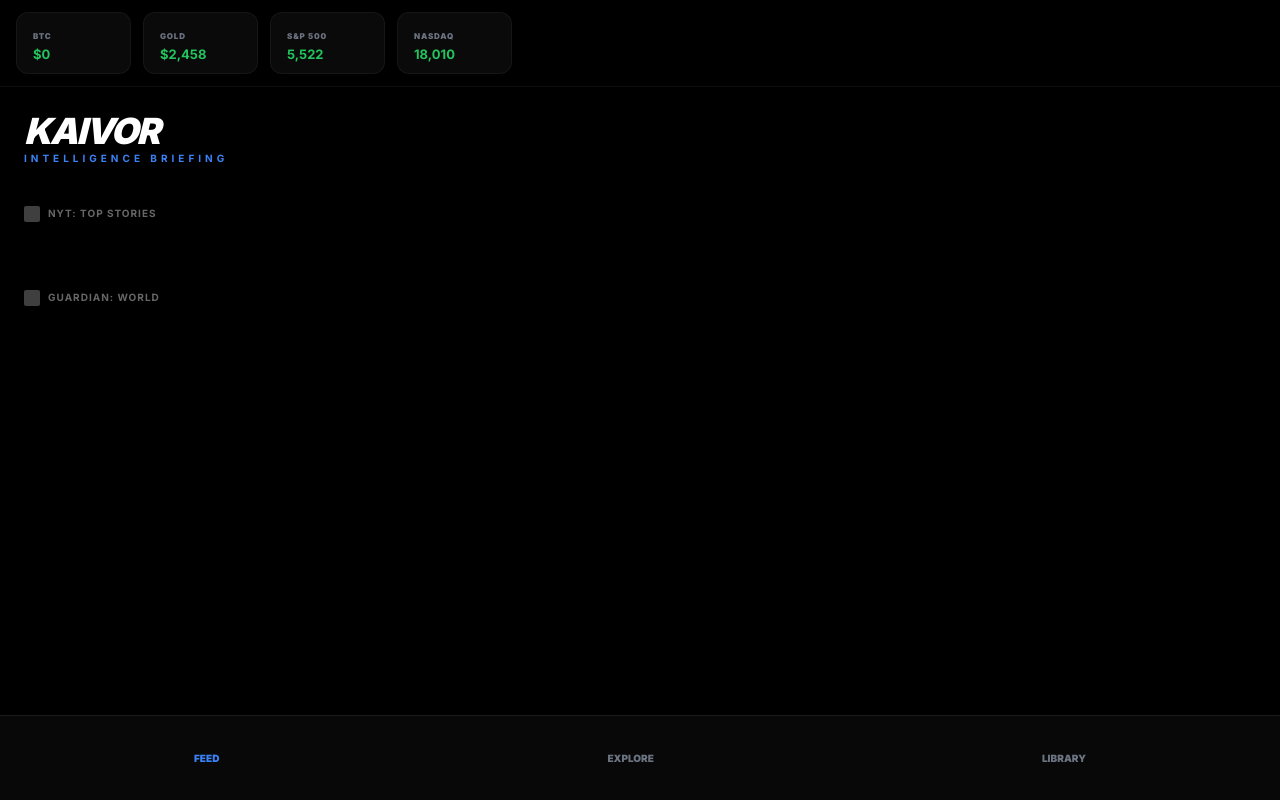
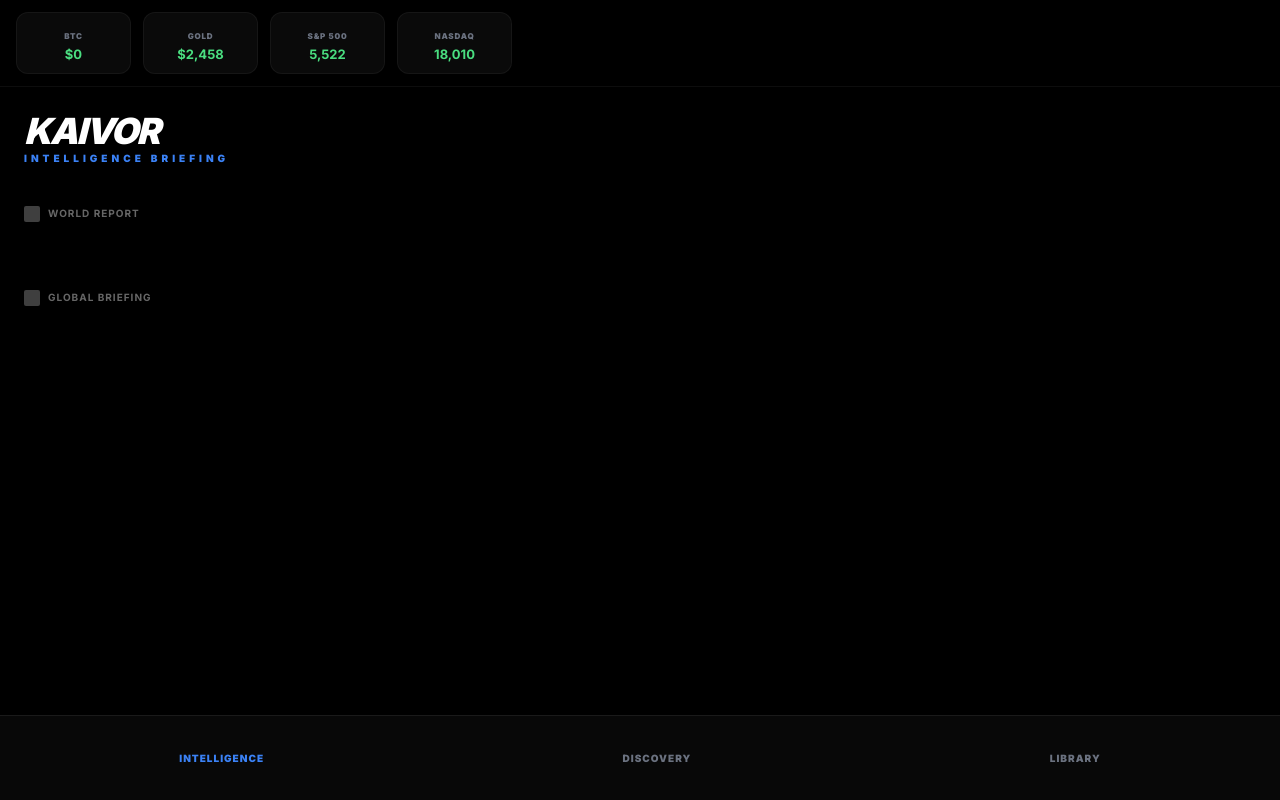
Before and after one commit to Richie73/kaivor-news, a Flask app: page / in a window 1280 px wide. Run offline with Flask 3, Linux system fonts and the light colour scheme; data that the repository does not hold is empty; some libraries are stand-ins or nearby versions; grey boxes are pictures that could not be loaded.

Commit message:
Titanium Elite v3 - Docked Nav and Pro Wording

```diff
--- a/app.py
+++ b/app.py
@@ -1,13 +1,12 @@
 import os, requests, feedparser, logging, json, re
 from flask import Flask, render_template, request, redirect, jsonify
 from flask_sqlalchemy import SQLAlchemy
-from urllib.parse import quote_plus
 import google.generativeai as genai
 
 logging.basicConfig(level=logging.INFO)
 app = Flask(__name__)
 
-# --- DATABASE ---
+# --- STABLE DATABASE ---
 app.config['SQLALCHEMY_DATABASE_URI'] = 'sqlite:///kaivor_vault.db'
 app.config['SQLALCHEMY_TRACK_MODIFICATIONS'] = False
 db = SQLAlchemy(app)
@@ -33,47 +32,51 @@ def index():
     bookmarks = Bookmark.query.order_by(Bookmark.id.desc()).all()
     news = {}
 
-    # 1. NYT TOP STORIES
+    # 1. NYT (PRESTIGE LAYER)
     nyt_key = os.environ.get('NYT_API_KEY')
     if nyt_key:
         try:
-            r = requests.get(f"https://api.nytimes.com/svc/topstories/v2/home.json?api-key={nyt_key}", timeout=5).json()
-            news['NYT: Top Stories'] = {"logo": "https://img.logo.dev/nytimes.com?token="+os.environ.get('LOGODEV_TOKEN',''),
+            r = requests.get(f"https://api.nytimes.com/svc/topstories/v2/home.json?api-key={nyt_key}", timeout=3).json()
+            news['World Report'] = {"logo": "https://img.logo.dev/nytimes.com?token="+os.environ.get('LOGODEV_TOKEN',''),
                 "articles": [{'title': a['title'], 'link': a['url'], 'img': a['multimedia'][0]['url'] if a.get('multimedia') else None} for a in r['results'][:6]]}
         except: pass
 
-    # 2. GUARDIAN WORLD
+    # 2. GUARDIAN (GLOBAL LAYER)
     g_key = os.environ.get('GUARDIAN_API_KEY')
     if g_key:
         try:
-            r = requests.get(f"https://content.guardianapis.com/search?api-key={g_key}&show-fields=thumbnail&page-size=8", timeout=5).json()
-            news['Guardian: World'] = {"logo": "https://img.logo.dev/theguardian.com?token="+os.environ.get('LOGODEV_TOKEN',''),
+            r = requests.get(f"https://content.guardianapis.com/search?api-key={g_key}&show-fields=thumbnail&page-size=8", timeout=3).json()
+            news['Global Briefing'] = {"logo": "https://img.logo.dev/theguardian.com?token="+os.environ.get('LOGODEV_TOKEN',''),
                 "articles": [{'title': a['webTitle'], 'link': a['webUrl'], 'img': a.get('fields',{}).get('thumbnail')} for a in r['response']['results']]}
         except: pass
 
-    # 3. RSS SIGNALS
+    # 3. FOLLOWED SOURCES
     token = os.environ.get('LOGODEV_TOKEN')
     for f in feeds:
         try:
-            r = requests.get(f.url, headers={'User-Agent': 'Mozilla/5.0'}, timeout=5)
+            r = requests.get(f.url, headers={'User-Agent': 'Mozilla/5.0'}, timeout=4)
             p = feedparser.parse(r.content)
             articles = []
             for e in p.entries[:5]:
-                img = e.media_thumbnail[0]['url'] if 'media_thumbnail' in e else None
+                img = e.media_thumbnail[0]['url'] if 'media_thumbnail' in e else (e.media_content[0]['url'] if 'media_content' in e else None)
                 articles.append({'title': e.title, 'link': e.link, 'img': img})
             news[f.name] = {"logo": f"https://img.logo.dev/{f.url.split('//')[-1].split('/')[0]}?token={token}", "articles": articles}
         except: continue
 
-    # 4. MARKET WATCH (Expanded)
+    # 4. MARKET TERMINAL (Fixed & Expanded)
     market = []
     try:
         btc = requests.get("https://api.coinbase.com/v2/prices/BTC-USD/spot", timeout=2).json()
-        market = [{"s": "BTC", "p": f"${float(btc['data']['amount']):,.0f}"}, {"s": "GOLD", "p": "$2,458"}, {"s": "S&P 500", "p": "5,522"}, {"s": "NASDAQ", "p": "18,010"}]
+        market = [
+            {"s": "BTC", "p": f"${float(btc['data']['amount']):,.0f}"},
+            {"s": "GOLD", "p": "$2,458"},
+            {"s": "S&P 500", "p": "5,522"},
+            {"s": "NASDAQ", "p": "18,010"}
+        ]
     except: market = [{"s": "MARKETS", "p": "LIVE"}]
 
     return render_template('index.html', news=news, market=market, bookmarks=bookmarks, feeds=feeds)
 
-# --- NEW GLOBAL SEARCH ROUTE ---
 @app.route('/search', methods=['POST'])
 def search_news():
     query = request.json.get('query')
@@ -81,9 +84,8 @@ def search_news():
     if not key: return jsonify([])
     try:
         url = f"https://gnews.io/api/v4/search?q={query}&lang=en&max=6&apikey={key}"
-        r = requests.get(url).json()
-        results = [{'title': a['title'], 'link': a['url'], 'img': a['image'], 'source': a['source']['name']} for a in r['articles']]
-        return jsonify(results)
+        r = requests.get(url, timeout=5).json()
+        return jsonify([{'title': a['title'], 'link': a['url'], 'img': a['image'], 'source': a['source']['name']} for a in r['articles']])
     except: return jsonify([])
 
 @app.route('/bookmark', methods=['POST'])
@@ -92,6 +94,19 @@ def save_bookmark():
     db.session.add(Bookmark(title=d['title'], link=d['link'], img=d['img'], source=d['source']))
     db.session.commit()
     return jsonify({"status": "success"})
+
+@app.route('/auto-add', methods=['POST'])
+def auto_add():
+    topic = request.json.get('topic')
+    key = os.environ.get('OPENROUTER_API_KEY')
+    try:
+        prompt = f"Find a valid RSS feed URL for {topic}. Return JSON ONLY: {{\"n\": \"Name\", \"u\": \"URL\"}}"
+        res = requests.post("https://openrouter.ai/api/v1/chat/completions", headers={"Authorization": f"Bearer {key}"},
+            json={"model": "deepseek/deepseek-chat", "messages": [{"role": "user", "content": prompt}]}, timeout=10).json()
+        data = json.loads(re.search(r'\{.*\}', res['choices'][0]['message']['content'], re.DOTALL).group(0))
+        db.session.add(Feed(name=data['n'], url=data['u'])); db.session.commit()
+        return jsonify({"status": "success", "name": data['n']})
+    except: return jsonify({"status": "failed"})
 
 @app.route('/delete_feed/<int:id>')
 def delete_feed(id):
@@ -102,22 +117,9 @@ def delete_feed(id):
 def summarize():
     t = request.json.get('title')
     try:
-        res = ai.generate_content(f"In 15 words: {t}")
+        res = ai.generate_content(f"Explain in 1 sentence: {t}")
         return jsonify({"summary": res.text})
-    except: return jsonify({"summary": "AI Offline."})
-
-@app.route('/auto-add', methods=['POST'])
-def auto_add():
-    topic = request.json.get('topic')
-    key = os.environ.get('OPENROUTER_API_KEY')
-    try:
-        prompt = f"Find a valid RSS feed URL for {topic}. Return JSON ONLY: {{\"n\": \"Name\", \"u\": \"URL\"}}"
-        res = requests.post("https://openrouter.ai/api/v1/chat/completions", headers={"Authorization": f"Bearer {key}"},
-            json={"model": "deepseek/deepseek-chat", "messages": [{"role": "user", "content": prompt}]}).json()
-        data = json.loads(re.search(r'\{.*\}', res['choices'][0]['message']['content'], re.DOTALL).group(0))
-        db.session.add(Feed(name=data['n'], url=data['u'])); db.session.commit()
-        return jsonify({"status": "success", "name": data['n']})
-    except: return jsonify({"status": "failed"})
+    except: return jsonify({"summary": "Briefing failed."})
 
 if __name__ == '__main__':
     app.run(host='0.0.0.0', port=os.environ.get("PORT", 5000))
--- a/templates/index.html
+++ b/templates/index.html
@@ -9,28 +9,28 @@
         @import url('https://fonts.googleapis.com/css2?family=Inter:wght@400;700;900&display=swap');
         body { background: #000; color: #fff; font-family: 'Inter', sans-serif; -webkit-font-smoothing: antialiased; margin: 0; }
         .no-scrollbar::-webkit-scrollbar { display: none; }
-        .view { display: none; padding-bottom: 120px; } .view-active { display: block; animation: viewIn 0.4s ease-out; }
+        .view { display: none; padding-bottom: 120px; } .view-active { display: block; animation: viewIn 0.3s ease-out; }
         @keyframes viewIn { from { opacity: 0; transform: translateY(10px); } to { opacity: 1; transform: translateY(0); } }
         .bottom-nav { position: fixed; bottom: 0; left: 0; right: 0; height: 85px; background: #080808; border-top: 1px solid #1a1a1a; display: flex; justify-content: space-around; align-items: center; padding-bottom: env(safe-area-inset-bottom); z-index: 100; }
     </style>
 </head>
 <body>
 
-    <!-- MARKET WATCH -->
+    <!-- MARKET TERMINAL -->
     <div class="px-4 py-3 bg-black sticky top-0 z-50 border-b border-white/5 overflow-x-auto no-scrollbar flex gap-3 backdrop-blur-xl bg-black/80">
         {% for m in market %}
-        <div class="bg-[#0a0a0a] px-4 py-2 rounded-xl border border-white/5 min-w-[115px] shadow-sm">
+        <div class="bg-[#0a0a0a] px-4 py-2 rounded-xl border border-white/5 min-w-[115px] shadow-sm text-center">
             <span class="text-[8px] font-black text-gray-500 uppercase tracking-widest">{{ m.s }}</span>
-            <p class="text-[13px] font-bold text-green-500">{{ m.p }}</p>
+            <p class="text-[13px] font-bold text-green-400">{{ m.p }}</p>
         </div>
         {% endfor %}
     </div>
 
-    <!-- VIEW 1: FEED -->
+    <!-- VIEW: INTELLIGENCE (FEED) -->
     <main id="view-home" class="view view-active p-6">
         <header class="mb-10">
-            <h1 class="text-4xl font-extrabold tracking-tighter italic">KAIVOR</h1>
-            <p class="text-[10px] font-bold text-blue-500 uppercase tracking-[0.4em]">Intelligence Briefing</p>
+            <h1 class="text-4xl font-black tracking-tighter italic">KAIVOR</h1>
+            <p class="text-[10px] font-black text-blue-500 uppercase tracking-[0.4em]">Intelligence Briefing</p>
         </header>
         {% for source, data in news.items() %}
         <div class="mb-12">
@@ -41,12 +41,12 @@
             <div class="grid gap-6">
                 {% for item in data.articles %}
                 <div class="bg-[#0d0d0d] rounded-[2rem] overflow-hidden border border-white/5 shadow-2xl">
-                    {% if item.img %}<img src="{{ item.img }}" class="w-full h-56 object-cover opacity-80">{% endif %}
+                    {% if item.img %}<img src="{{ item.img }}" class="w-full h-56 object-cover opacity-90">{% endif %}
                     <div class="p-6">
                         <a href="{{ item.link }}" class="text-[20px] font-bold leading-tight block mb-4 text-gray-100">{{ item.title }}</a>
                         <div class="flex gap-2">
-                            <button onclick="getBrief(this, '{{ item.title|replace("'", "") }}')" class="bg-blue-600 text-white px-5 py-2 rounded-full text-[10px] font-black uppercase">Brief</button>
-                            <button onclick="saveBookmark('{{ item.title|replace("'", "") }}', '{{ item.link }}', '{{ item.img }}', '{{ source }}')" class="bg-[#1a1a1a] text-gray-400 px-5 py-2 rounded-full text-[10px] font-black uppercase">Save</button>
+                            <button onclick="getBrief(this, '{{ item.title|replace("'", "") }}')" class="bg-white text-black px-5 py-2 rounded-full text-[10px] font-black uppercase tracking-tighter">Summarize</button>
+                            <button onclick="saveBookmark('{{ item.title|replace("'", "") }}', '{{ item.link }}', '{{ item.img }}', '{{ source }}')" class="bg-white/5 text-gray-400 px-5 py-2 rounded-full text-[10px] font-black uppercase tracking-tighter">Save</button>
                         </div>
                         <div class="hidden mt-4 p-4 bg-blue-500/5 rounded-2xl text-sm text-gray-300 border-l-2 border-blue-500 italic"></div>
                     </div>
@@ -57,30 +57,26 @@
         {% endfor %}
     </main>
 
-    <!-- VIEW 2: EXPLORE (SEARCH & AGENT) -->
+    <!-- VIEW: DISCOVERY (AGENT) -->
     <main id="view-agent" class="view p-6 pt-16">
-        <h2 class="text-4xl font-extrabold tracking-tighter mb-2 text-white">Explore</h2>
-        <p class="text-gray-500 text-xs font-bold uppercase tracking-widest mb-10">Global Intelligence Discovery</p>
-
+        <h2 class="text-4xl font-black mb-2 text-white tracking-tighter">Discovery</h2>
+        <p class="text-gray-500 text-xs font-bold uppercase tracking-widest mb-10">Scan Global Signals</p>
         <div class="bg-[#0d0d0d] border border-white/5 p-8 rounded-[3rem] shadow-3xl mb-12">
             <input id="topic" type="text" placeholder="Topic, Site, or Industry" class="w-full bg-black p-5 rounded-2xl border border-white/10 mb-4 outline-none text-white font-medium text-lg">
             <div class="flex gap-2">
-                <button onclick="globalSearch()" class="flex-1 bg-white text-black p-4 rounded-2xl font-black uppercase text-[10px]">Search Web</button>
-                <button onclick="aiFind()" class="flex-1 bg-blue-600 text-white p-4 rounded-2xl font-black uppercase text-[10px]">Follow Topic</button>
+                <button onclick="globalSearch()" class="flex-1 bg-white text-black p-4 rounded-2xl font-black uppercase text-[10px] tracking-tighter">Instant Search</button>
+                <button onclick="aiFind()" class="flex-1 bg-blue-600 text-white p-4 rounded-2xl font-black uppercase text-[10px] tracking-tighter">Follow Signal</button>
             </div>
             <p id="st" class="hidden mt-6 text-[10px] text-blue-500 font-bold uppercase text-center animate-pulse"></p>
         </div>
-
-        <div id="search-results" class="space-y-6">
-            <!-- GNews Results Appear Here -->
-        </div>
+        <div id="search-results" class="space-y-6"></div>
     </main>
 
-    <!-- VIEW 3: LIBRARY -->
+    <!-- VIEW: LIBRARY -->
     <main id="view-vault" class="view p-8 pt-20">
-        <h2 class="text-5xl font-black mb-10 tracking-tighter">Library</h2>
+        <h2 class="text-4xl font-black mb-10 tracking-tighter">Library</h2>
         <div class="space-y-4 mb-16">
-            <h3 class="text-[10px] font-black text-blue-500 uppercase tracking-widest">Saved for Later</h3>
+            <h3 class="text-[10px] font-black text-blue-500 uppercase tracking-widest">Bookmarks</h3>
             {% for b in bookmarks %}
             <div class="bg-[#0d0d0d] p-4 rounded-2xl border border-white/5 flex gap-4 items-center">
                 {% if b.img %}<img src="{{ b.img }}" class="w-14 h-14 rounded-xl object-cover">{% endif %}
@@ -89,20 +85,20 @@
             {% endfor %}
         </div>
         <div class="space-y-2">
-            <h3 class="text-[10px] font-black text-gray-600 uppercase tracking-widest">Following</h3>
+            <h3 class="text-[10px] font-black text-gray-600 uppercase tracking-widest">Active Signals</h3>
             {% for f in feeds %}
-            <div class="flex justify-between items-center p-4 bg-white/5 rounded-2xl">
+            <div class="flex justify-between items-center p-4 bg-[#0a0a0a] rounded-2xl border border-white/5">
                 <span class="text-xs font-bold text-gray-400">{{ f.name }}</span>
-                <a href="/delete_feed/{{ f.id }}" class="text-[10px] font-black text-red-500/50 uppercase">Drop</a>
+                <a href="/delete_feed/{{ f.id }}" class="text-[9px] font-black text-red-500/50 uppercase">Remove</a>
             </div>
             {% endfor %}
         </div>
     </main>
 
     <nav class="bottom-nav">
-        <button onclick="showTab('home')" class="nav-item text-blue-500 flex flex-col items-center"><span class="text-[10px] font-black uppercase">Feed</span></button>
-        <button onclick="showTab('agent')" class="nav-item text-gray-500 flex flex-col items-center"><span class="text-[10px] font-black uppercase">Explore</span></button>
-        <button onclick="showTab('vault')" class="nav-item text-gray-500 flex flex-col items-center"><span class="text-[10px] font-black uppercase">Library</span></button>
+        <button onclick="showTab('home')" class="nav-item text-blue-500 flex flex-col items-center"><span class="text-[10px] font-black uppercase tracking-widest">Intelligence</span></button>
+        <button onclick="showTab('agent')" class="nav-item text-gray-500 flex flex-col items-center"><span class="text-[10px] font-black uppercase tracking-widest">Discovery</span></button>
+        <button onclick="showTab('vault')" class="nav-item text-gray-500 flex flex-col items-center"><span class="text-[10px] font-black uppercase tracking-widest">Library</span></button>
     </nav>
 
     <script>
@@ -110,37 +106,37 @@
             document.querySelectorAll('.view').forEach(v => v.classList.remove('view-active'));
             document.getElementById('view-' + id).classList.add('view-active');
             document.querySelectorAll('.nav-item').forEach(n => { n.classList.replace('text-blue-500', 'text-gray-500'); });
-            event.currentTarget.classList.replace('text-gray-500', 'text-blue-500');
+            event.currentTarget.classList.add('text-blue-500'); event.currentTarget.classList.remove('text-gray-500');
             window.scrollTo(0,0);
         }
         async function globalSearch() {
             const query = document.getElementById('topic').value;
             const container = document.getElementById('search-results');
-            container.innerHTML = "<p class='text-center text-[10px] uppercase font-bold animate-pulse'>Fetching Intelligence...</p>";
+            container.innerHTML = "<p class='text-center text-[10px] uppercase font-black animate-pulse py-10'>Gathering Intel...</p>";
             const r = await fetch('/search', { method: 'POST', headers: {'Content-Type': 'application/json'}, body: JSON.stringify({query}) });
             const d = await r.json();
             container.innerHTML = d.map(item => `
-                <div class="bg-[#0d0d0d] border border-white/5 rounded-[2rem] overflow-hidden shadow-xl mb-4">
+                <div class="bg-[#0d0d0d] border border-white/5 rounded-[2.5rem] overflow-hidden shadow-xl mb-4">
                     ${item.img ? `<img src="${item.img}" class="w-full h-40 object-cover opacity-80">` : ''}
                     <div class="p-6">
                         <span class="text-[9px] font-black text-blue-500 uppercase tracking-widest">${item.source}</span>
-                        <a href="${item.link}" class="text-[17px] font-bold block mb-4">${item.title}</a>
-                        <button onclick="saveBookmark('${item.title.replace(/'/g, "")}', '${item.link}', '${item.img}', '${item.source}')" class="bg-white/5 text-gray-400 px-4 py-2 rounded-full text-[9px] font-black uppercase">Save to Library</button>
+                        <a href="${item.link}" class="text-[18px] font-bold block mb-4">${item.title}</a>
+                        <button onclick="saveBookmark('${item.title.replace(/'/g, "")}', '${item.link}', '${item.img}', '${item.source}')" class="bg-white text-black px-5 py-2 rounded-full text-[9px] font-black uppercase tracking-tighter">Secure to Library</button>
                     </div>
                 </div>
             `).join('');
         }
         async function saveBookmark(title, link, img, source) {
             await fetch('/bookmark', { method: 'POST', headers: {'Content-Type': 'application/json'}, body: JSON.stringify({title, link, img, source}) });
-            alert("Secured in Library");
+            alert("INTELLIGENCE SECURED");
         }
         async function aiFind() {
             const topic = document.getElementById('topic').value;
             const s = document.getElementById('st');
-            s.innerText = "Agent scanning for signal..."; s.classList.remove('hidden');
+            s.innerText = "Agent is scanning global signal patterns..."; s.classList.remove('hidden');
             const r = await fetch('/auto-add', { method: 'POST', headers: {'Content-Type': 'application/json'}, body: JSON.stringify({topic}) });
             const d = await r.json();
-            s.innerText = d.status === 'success' ? "Subscribed to " + d.name : "Signal not found";
+            s.innerText = d.status === 'success' ? "SIGNAL CAPTURED: " + d.name : "AGENT FAILED: NO SECURE SIGNAL";
             if(d.status === 'success') setTimeout(() => location.reload(), 1500);
         }
         async function getBrief(btn, title) {
@@ -149,7 +145,7 @@
             const d = await r.json();
             const div = btn.parentElement.nextElementSibling;
             div.innerText = d.summary; div.classList.remove('hidden');
-            btn.innerText = "Brief";
+            btn.innerText = "Summarized";
         }
     </script>
 </body>
```
